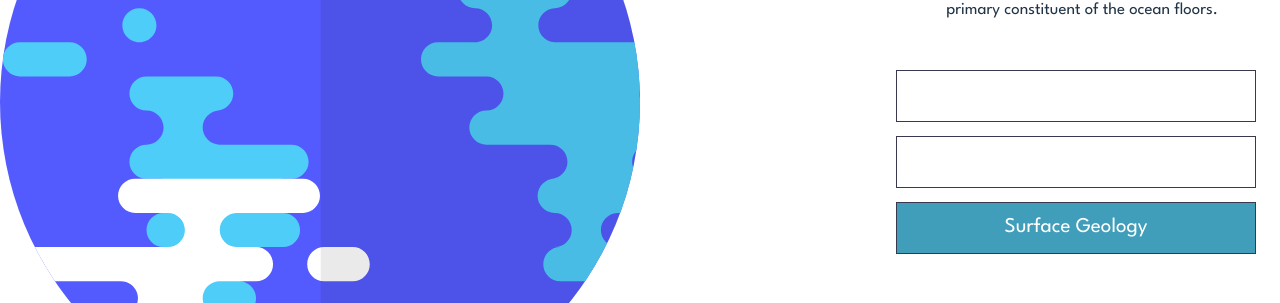
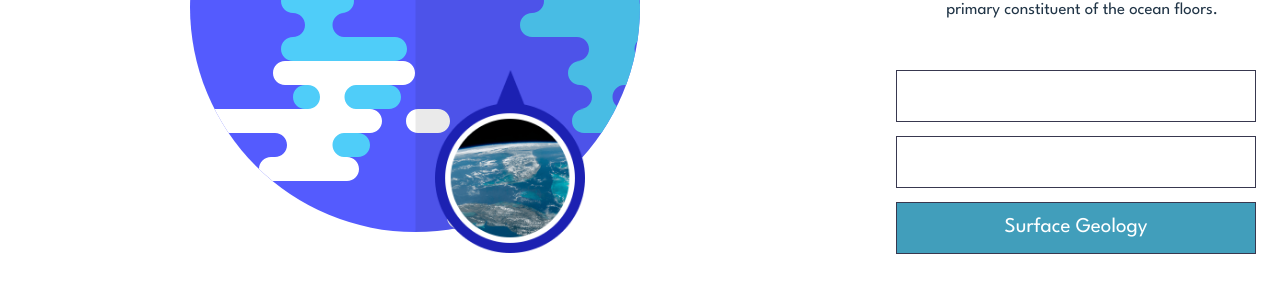
Before and after one commit to matt-o-west/planet-facts-app, a React (Vite) app: page /earth in a window 1280 px wide. Both pictures are taken after a click on the button "Surface Geology". Shown: the part 330-633 px from the top of the page. Built offline with nearby package versions, Linux system fonts and the light colour scheme.

Commit message:
working on styling

```diff
--- a/src/components/Planet.css
+++ b/src/components/Planet.css
@@ -44,3 +44,11 @@
     padding: 0;
     width: 500px;
 }
+
+.geology img {
+    position: absolute;
+    top: 50%;
+    left: 34%;
+    padding: 0;
+    width: 150px;
+}
--- a/src/components/Planet.jsx
+++ b/src/components/Planet.jsx
@@ -70,7 +70,9 @@ function Planet() {
         <div>
           <div className='planet-image'>
             <img src={'src/assets/planet-' + planets.name + '.svg'}></img>
-            <img src={'src/assets/geology-' + planets.name + '.svg'}></img>
+          </div>
+          <div className='geology'>
+            <img src={'src/assets/geology-' + planets.name + '.png'}></img>
           </div>
           <div className='planet-info'>
             <span className='planet-title'>{planets.name}</span>
```
